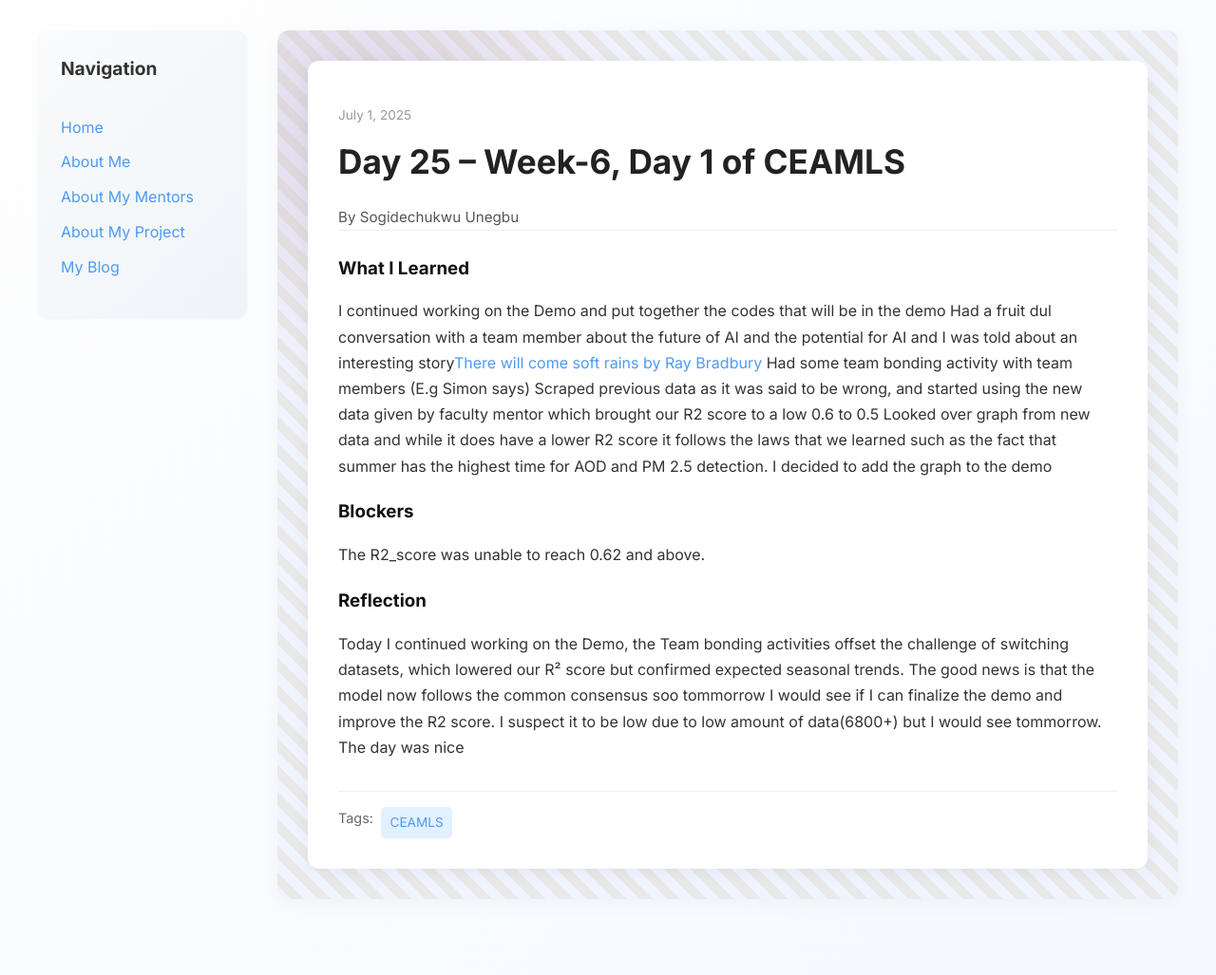
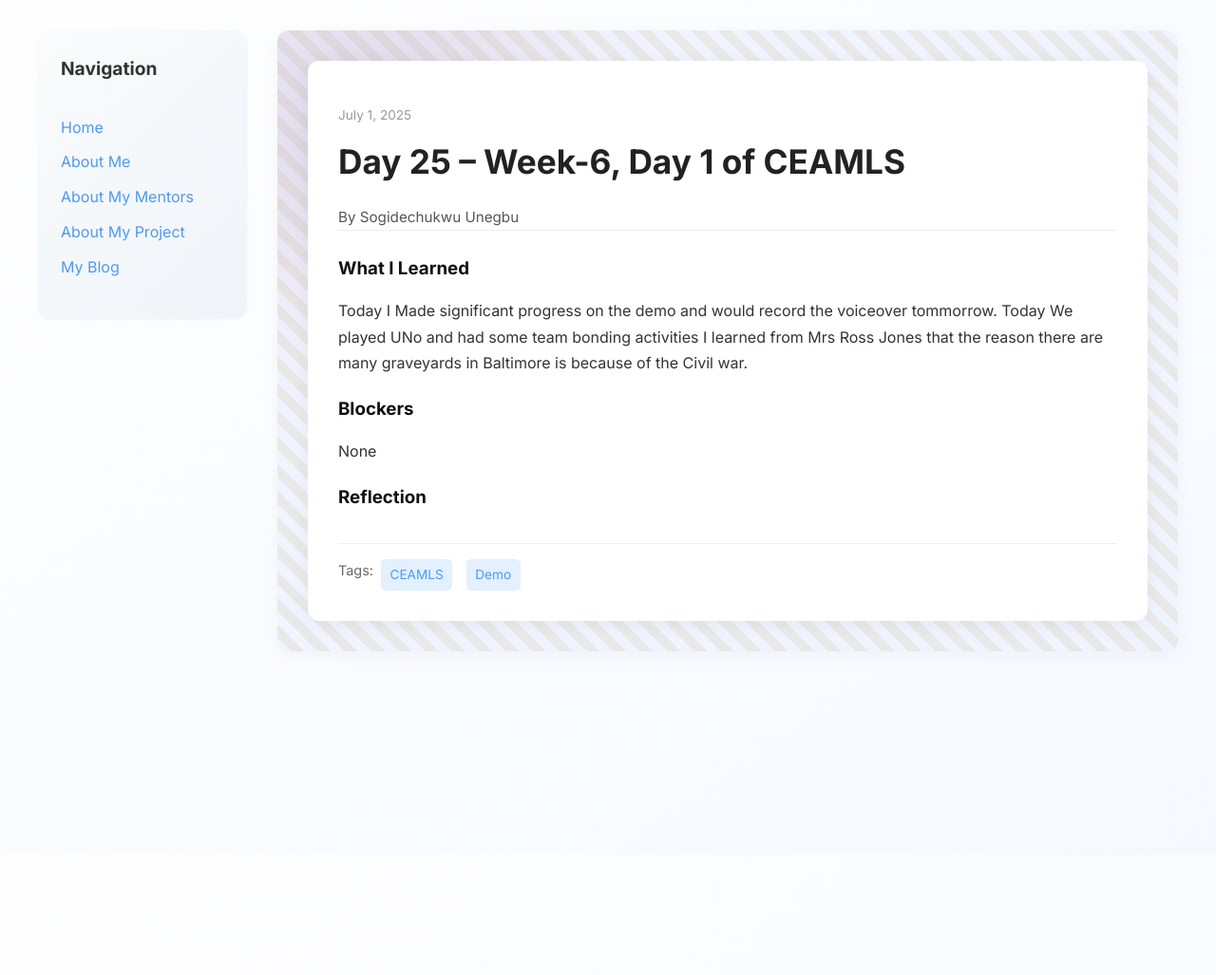
Before and after one commit to UnegbuSogidechukwu/UnegbuSogidechukwu.github.io, a Jekyll site: the page built from _posts/2025-07-1-day-26.md, in a window 1280 px wide. Shown: the whole page at 95% size. Built offline with Jekyll 4.4.1, drawn with Linux system fonts in a browser that asks for light colours; after the commit the page ends 900 px from its top, so only the background shows below that.

Commit message:
Update 2025-07-1-day-26.md

```diff
--- a/_posts/2025-07-1-day-26.md
+++ b/_posts/2025-07-1-day-26.md
@@ -4,21 +4,19 @@ title: "Day 25 – Week-6, Day 1 of CEAMLS "
 date: 2025-07-1
 author: Sogidechukwu Unegbu
 permalink: /day26.html
-tags: ["CEAMLS"]
+tags: ["CEAMLS", "Demo"]
 
 what_i_learned: |
-  I continued working on the Demo and put together the codes that will be in the demo
-  Had a fruit dul conversation with a team member about the future of AI and the potential for AI and I was told about an interesting story[There will come soft rains by Ray Bradbury](https://www.btboces.org/Downloads/7_There%20Will%20Come%20Soft%20Rains%20by%20Ray%20Bradbury.pdf)
-  Had some team bonding activity with team members (E.g Simon says)
-  Scraped previous data as it was said to be wrong, and started using the new data given by faculty mentor which brought our R2 score to a low 0.6 to 0.5
-  Looked over graph from new data and while it does have a lower R2 score it follows the laws that we learned such as the fact that summer has the highest time for AOD and PM 2.5 detection. I decided to add the graph to the demo
+  Today I Made significant progress on the demo and would record the voiceover tommorrow.
+  Today We played UNo and had some team bonding activities
+  I learned from Mrs Ross Jones that the reason there are many graveyards in Baltimore is because of the Civil war.
 
 
 blockers: |
-  The R2_score was unable to reach 0.62 and above.
+  None
 
 reflection: |
-  Today I continued working on the Demo, the Team bonding activities offset the challenge of switching datasets, which lowered our R² score but confirmed expected seasonal trends. The good news is that the model now follows the common consensus soo tommorrow I would see if I can finalize the demo and improve the R2 score. I suspect it to be low due to low amount of data(6800+) but I would see tommorrow. The day was nice
+
 
 
 
```
